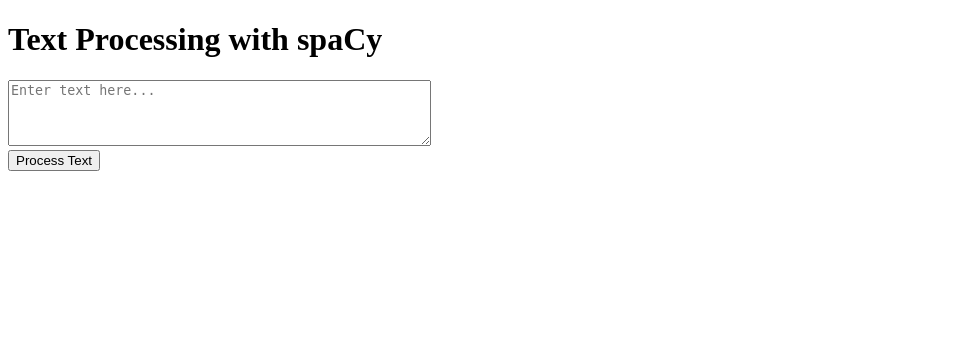
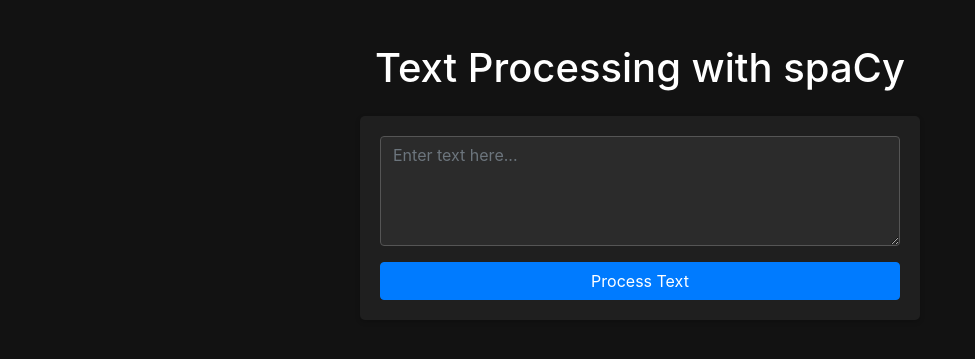
Before and after one commit to AuradelBlue/OpenHumanize, a Flask app: page / in a window 1280 px wide. Shown: the top 359 px of the page, without its empty margins (0-975 px from the left). Run offline with Flask 3, Linux system fonts and the light colour scheme; some libraries are stand-ins or nearby versions.

Commit message:
Importing files from gpt branch

```diff
--- a/app.py
+++ b/app.py
@@ -2,7 +2,7 @@
 from utils import install_spacy_model, load_spacy_model
 import routes  # Make sure to import the routes module
 
-app = Flask(__name__)
+app = Flask(__name__, static_url_path='/static')
 
 # Preload the spaCy model at startup
 install_spacy_model()  # Ensure the model is installed
--- /dev/null
+++ b/gpt_push_success.txt
@@ -0,0 +1 @@
+true
--- /dev/null
+++ b/static/styles.css
@@ -0,0 +1,62 @@
+body {
+    background-color: #121212;
+    color: #fff;
+}
+
+.container {
+    max-width: 600px;
+    margin: 0 auto;
+    padding: 20px;
+}
+
+h1 {
+    color: #fff;
+    margin-bottom: 30px;
+}
+
+form {
+    background-color: #1f1f1f;
+    padding: 20px;
+    border-radius: 5px;
+    box-shadow: 0 2px 5px rgba(0, 0, 0, 0.2);
+}
+
+.form-control {
+    background-color: #2b2b2b;
+    color: #fff;
+    border-color: #555;
+}
+
+.form-control:focus {
+    background-color: #2b2b2b;
+    color: #fff;
+    border-color: #007bff;
+    box-shadow: none;
+}
+
+.btn-primary {
+    background-color: #007bff;
+    border-color: #007bff;
+}
+
+.btn-primary:hover {
+    background-color: #0069d9;
+    border-color: #0062cc;
+}
+
+.mt-4 {
+    background-color: #1f1f1f;
+    padding: 20px;
+    border-radius: 5px;
+    box-shadow: 0 2px 5px rgba(0, 0, 0, 0.2);
+    margin-top: 30px;
+}
+
+h2 {
+    color: #fff;
+    margin-bottom: 10px;
+}
+
+p {
+    margin-bottom: 10px;
+}
--- a/templates/index.html
+++ b/templates/index.html
@@ -4,17 +4,29 @@
     <meta charset="UTF-8">
     <meta name="viewport" content="width=device-width, initial-scale=1.0">
     <title>Text Processing App</title>
+    <link rel="stylesheet" href="https://stackpath.bootstrapcdn.com/bootstrap/4.5.2/css/bootstrap.min.css">
+    <link rel="stylesheet" href="/static/styles.css">
 </head>
 <body>
-    <h1>Text Processing with spaCy</h1>
+    <div class="container">
+        <h1 class="text-center my-4">Text Processing with spaCy</h1>
+
         <form action="/process" method="post">
-        <textarea name="text" rows="4" cols="50" placeholder="Enter text here..."></textarea><br>
-        <button type="submit">Process Text</button>
+            <div class="form-group">
+                <textarea class="form-control" name="text" rows="4" placeholder="Enter text here..."></textarea>
+            </div>
+            <button type="submit" class="btn btn-primary btn-block">Process Text</button>
         </form>
+
         {% if tokens %}
+        <div class="mt-4">
             <h2>Processed Output:</h2>
             <p>Original Text: {{ original_text }}</p>
             <p>Tokens: {{ tokens }}</p>
+        </div>
         {% endif %}
+    </div>
+
+    <script src="https://stackpath.bootstrapcdn.com/bootstrap/4.5.2/js/bootstrap.min.js"></script>
 </body>
 </html>
```
Also changed, not shown: api-ref.md (added, +92 -0 lines), 2 other files. Lines whose indentation alone changed are shown as unchanged.
